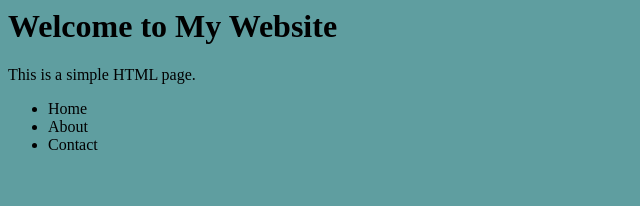
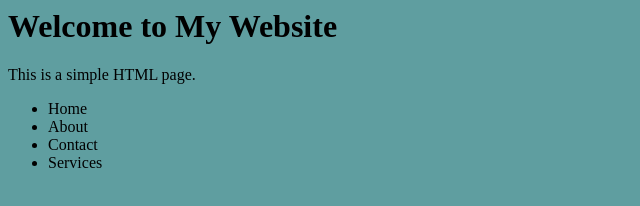
Before and after one commit to GuillermoQV/proyecto, a plain HTML site: page index.html in a window 1280 px wide. Shown: the full height of the page, 0-640 px from the left. Drawn offline with Linux system fonts and the light colour scheme.

Commit message:
feat: se agrego servicio a la lista principal

```diff
--- a/index.html
+++ b/index.html
@@ -11,6 +11,7 @@
             <li>Home</li>
             <li>About</li>
             <li>Contact</li>
+            <li>Services</li>
         </ul>
     </body>
 </html>
```
